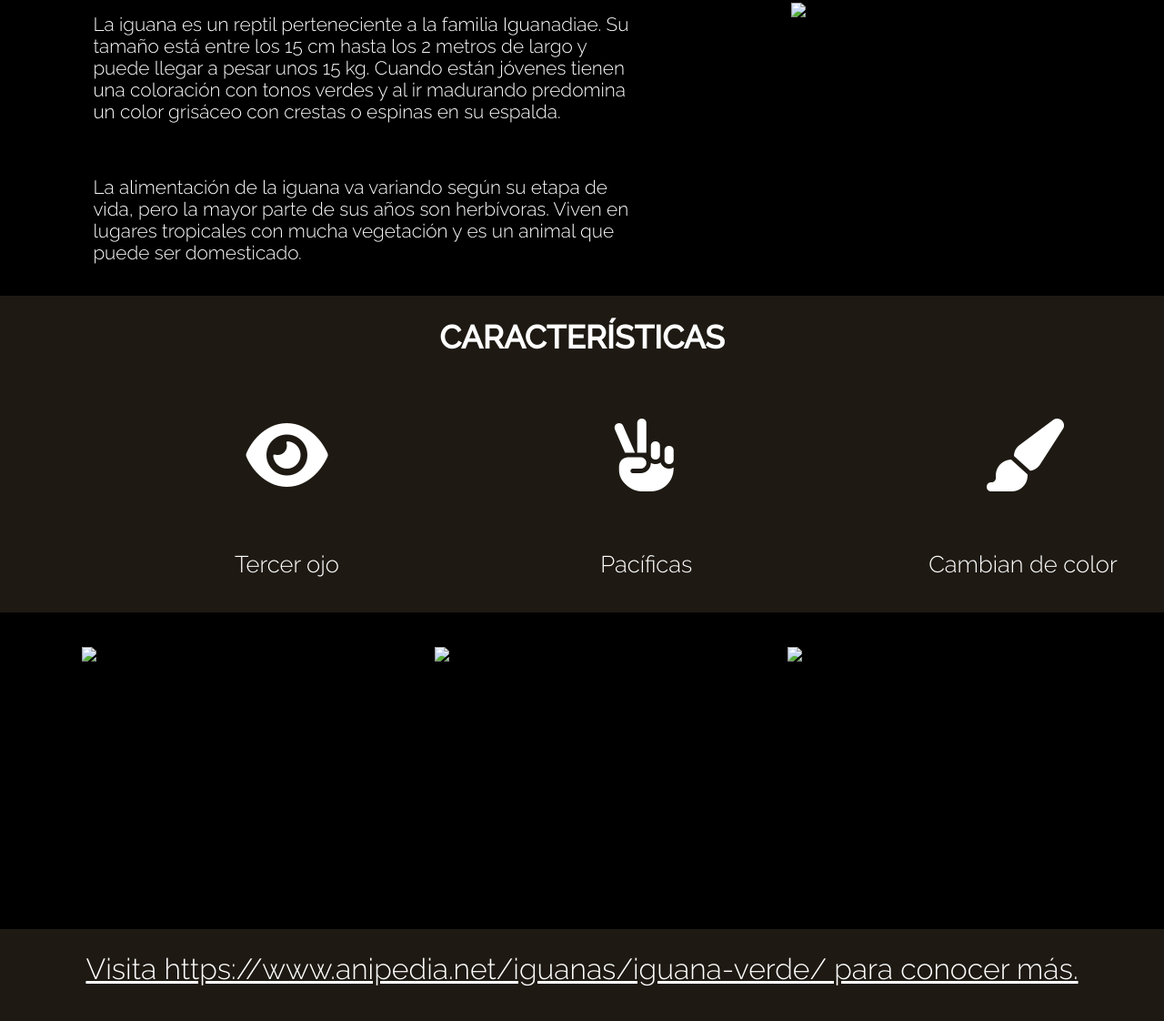
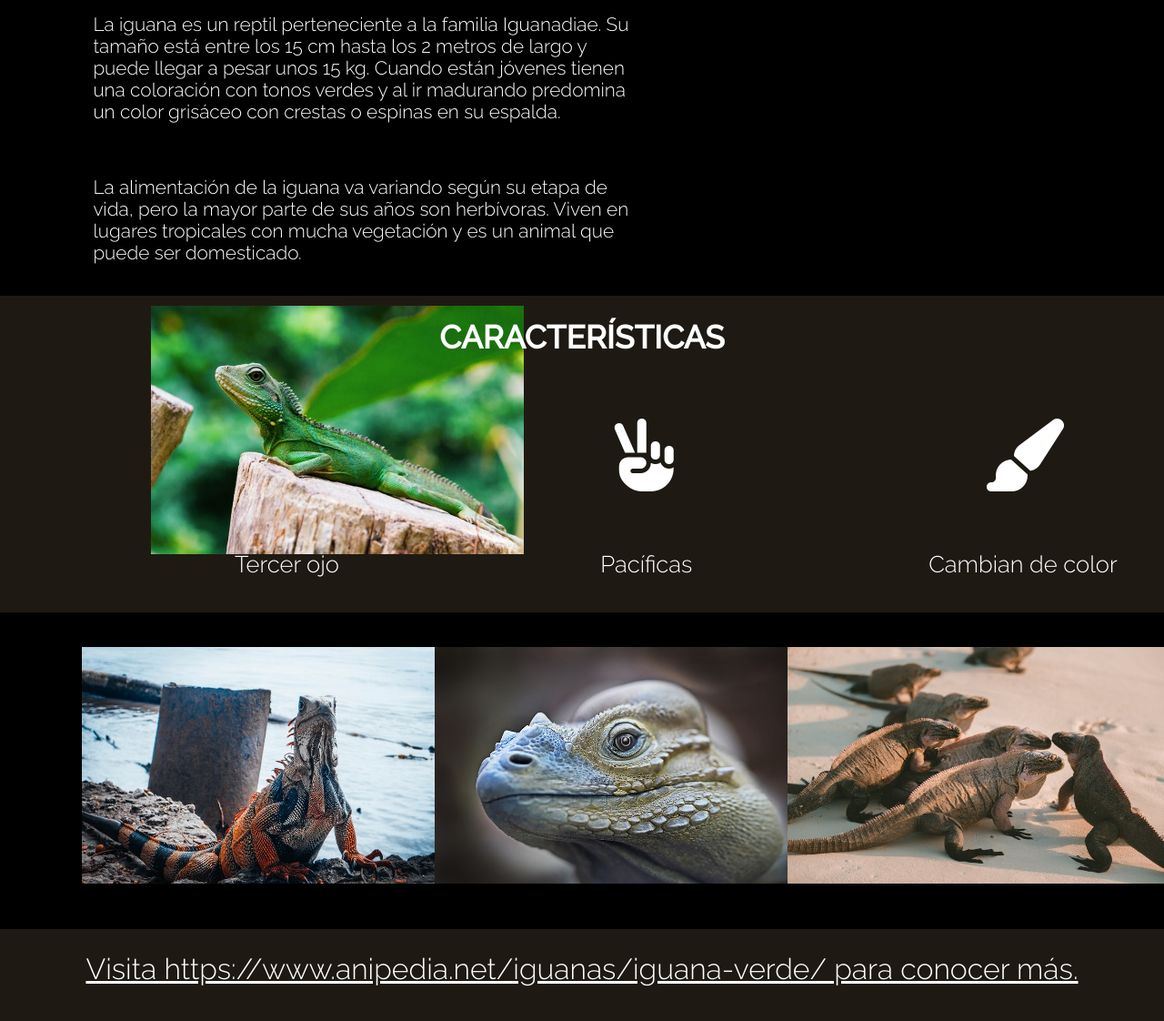
Before and after one commit to TatyEspinoza/proyecto_iguana-Aperezprado, a plain HTML site: page index.html in a window 1280 px wide. Shown: the part 826-1948 px from the top of the page at 91% size. Drawn offline with Linux system fonts and the light colour scheme; files that its build step writes are made by us from their sources; files whose address does not match are found by name.

Commit message:
cambios de ruta img y css

```diff
--- a/index.html
+++ b/index.html
@@ -8,8 +8,8 @@
     <link rel="preconnect" href="https://fonts.googleapis.com">
     <link rel="preconnect" href="https://fonts.gstatic.com" crossorigin>
     <link href="https://fonts.googleapis.com/css2?family=Raleway:wght@300;500&display=swap" rel="stylesheet">
-    <link rel="stylesheet" href="Proyecto_iguana/assets/css/normalize.css">
-    <link rel="stylesheet" href="Proyecto_iguana/assets/css/style.css">
+    <link rel="stylesheet" href="assets/css/normalize.css">
+    <link rel="stylesheet" href="assets/css/style.css">
     <title>Proyecto Iguana</title>
 </head>
 <body>
@@ -22,7 +22,7 @@
             Cuando están jóvenes tienen una coloración con tonos verdes y al ir madurando predomina un color grisáceo con crestas o espinas en su espalda.</p>
         <p> La alimentación de la iguana va variando según su etapa de vida, pero la mayor parte de sus años son herbívoras.
             Viven en lugares tropicales con mucha vegetación y es un animal que puede ser domesticado.</p>
-            <img src="Proyecto_iguana/assets/img/iguana-1.jpg" alt="iguana verde">
+            <img src="assets/img/iguana-1.jpg" alt="iguana verde">
     </section>
     <section class="features">
         <H2>CARACTERÍSTICAS</H2>
@@ -41,13 +41,13 @@
     </section>
     <section class="gallery">
        <div class="foto">
-            <img src="Proyecto_iguana/assets/img/iguana-2.jpg" alt="iguana 2">
+            <img src="assets/img/iguana-2.jpg" alt="iguana 2">
        </div>
        <div class="foto">
-            <img src="Proyecto_iguana/assets/img/iguana-3.jpg" alt="iguana 3">
+            <img src="assets/img/iguana-3.jpg" alt="iguana 3">
         </div>
         <div class="foto">
-            <img src="Proyecto_iguana/assets/img/iguana-4.jpg" alt="iguana 4">
+            <img src="assets/img/iguana-4.jpg" alt="iguana 4">
         </div>
     </section>
     <footer>
```
Also changed, not shown: 1 other file.
